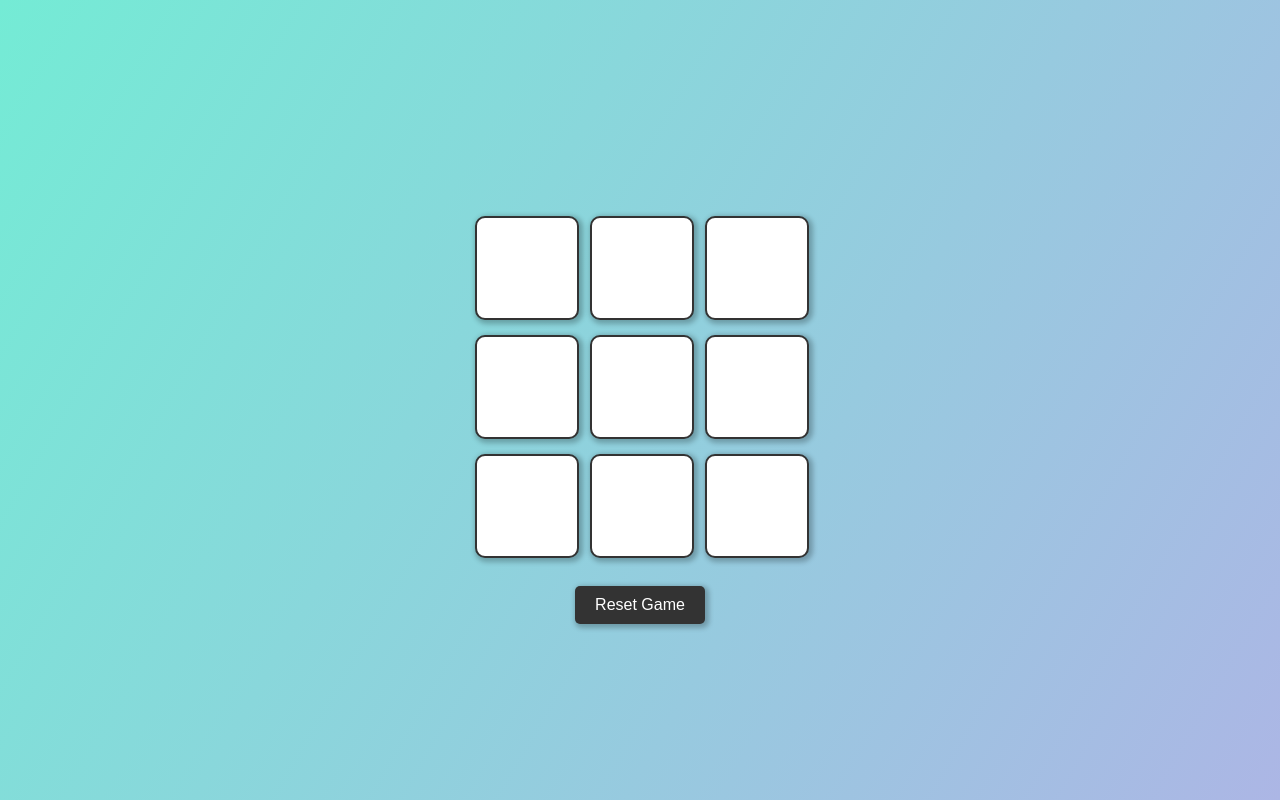
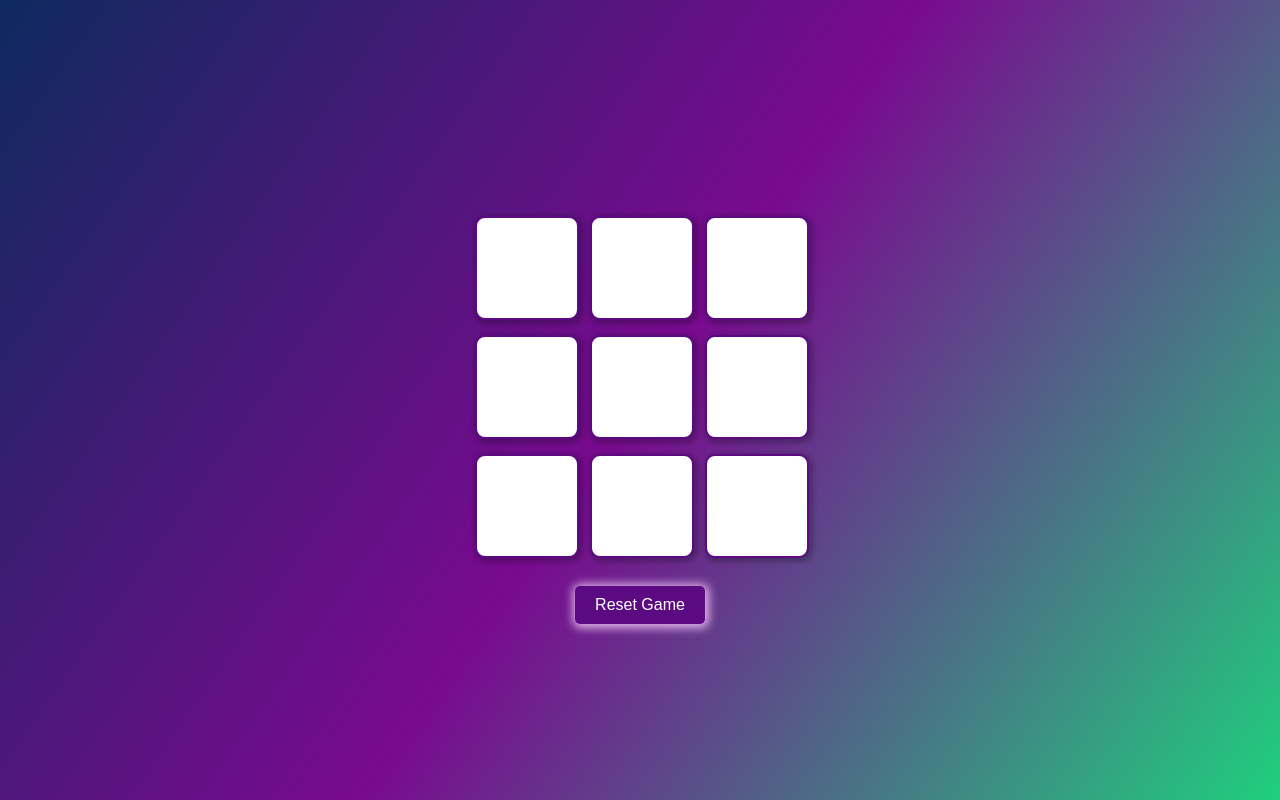
Before and after one commit to ArinaStone/tic-tac-toe-game, a plain HTML site: page index.html in a window 1280 px wide. Both pictures are taken after a click on the button "Reset Game". Drawn offline with Linux system fonts and the light colour scheme.

Commit message:
Style updated

```diff
--- a/index.html
+++ b/index.html
@@ -8,21 +8,21 @@
     </head>
     <body>
         <div id="gameMessage" class="game-message message-appear"></div>
-        <div id="tic-tac-toe-board">
-            <div class="row">
-                <div class="cell" id="cell-1"></div>
-                <div class="cell" id="cell-2"></div>
-                <div class="cell" id="cell-3"></div>
+        <div id="gameboard">
+            <div class="gameboard__row">
+                <div class="gameboard__cell" id="cell-1"></div>
+                <div class="gameboard__cell" id="cell-2"></div>
+                <div class="gameboard__cell" id="cell-3"></div>
             </div>
-            <div class="row">
-                <div class="cell" id="cell-4"></div>
-                <div class="cell" id="cell-5"></div>
-                <div class="cell" id="cell-6"></div>
+            <div class="gameboard__row">
+                <div class="gameboard__cell" id="cell-4"></div>
+                <div class="gameboard__cell" id="cell-5"></div>
+                <div class="gameboard__cell" id="cell-6"></div>
             </div>
-            <div class="row">
-                <div class="cell" id="cell-7"></div>
-                <div class="cell" id="cell-8"></div>
-                <div class="cell" id="cell-9"></div>
+            <div class="gameboard__row">
+                <div class="gameboard__cell" id="cell-7"></div>
+                <div class="gameboard__cell" id="cell-8"></div>
+                <div class="gameboard__cell" id="cell-9"></div>
             </div>
         </div>
         <button id="resetButton">Reset Game</button>
--- a/script.js
+++ b/script.js
@@ -1,66 +1,68 @@
 'use strict';
 
+// Начальные настройки
 let currentPlayer = 'X';
 let gameBoard = ['', '', '', '', '', '', '', '', ''];
 let gameActive = true;
+
 const message = document.getElementById('gameMessage');
 message.classList.remove('message-appear');
 
+// Смена игрока
 function handlePlayerTurn(clickedCellIndex) {
+    // Проверка клетки и активна ли игра
     if (gameBoard[clickedCellIndex] !== '' || !gameActive) {
         return;
     }
+    // Установка символа текущего игрока и переключение хода
     gameBoard[clickedCellIndex] = currentPlayer;
     checkForWinOrDraw();
     currentPlayer = currentPlayer === 'X' ? 'O' : 'X';
 }
 
+// Выбор всех ячеек и добавление слушателя событий
+const cells = document.querySelectorAll('.gameboard__cell');
+cells.forEach(cell => {
+    cell.addEventListener('click', cellClicked, false);
+});
+
+// Обработка кликов по ячейкам
 function cellClicked(clickedCellEvent) {
+    // Проверка идентификатора ячейки
     const clickedCell = clickedCellEvent.target;
     const clickedCellIndex = parseInt(clickedCell.id.replace('cell-', '')) - 1;
     if (gameBoard[clickedCellIndex] !== '' || !gameActive) {
         return;
     }
+    // Переключение хода и обновление интерфейса
     handlePlayerTurn(clickedCellIndex);
     updateUI();
+    clickedCell.style.backgroundColor = '#fae798';
 }
 
-const cells = document.querySelectorAll('.cell');
-
-cells.forEach(cell => {
-    cell.addEventListener('click', cellClicked, false);
-});
-
+// Обновление интерфейса
 function updateUI() {
     for (let i = 0; i < cells.length; i++) {
         cells[i].innerText = gameBoard[i];
     }
 }
 
-function announceWinner(player) {
-    message.innerText = `🎉 Player ${player} Wins!`;
-    message.classList.add('message-appear');
-}
-
-function announceDraw() {
-    message.innerText = 'Game Draw!';
-    message.classList.add('message-appear');
-}
-
+// Возможные выигрышные комбинации
 const winConditions = [
-  [0, 1, 2], // Top row
-  [3, 4, 5], // Middle row
-  [6, 7, 8], // Bottom row
-  [0, 3, 6], // Left column
-  [1, 4, 7], // Middle column
-  [2, 5, 8], // Right column
-  [0, 4, 8], // Left-to-right diagonal
-  [2, 4, 6]  // Right-to-left diagonal
+    [0, 1, 2], // Верхний ряд
+    [3, 4, 5], // Средний ряд
+    [6, 7, 8], // Нижний ряд
+    [0, 3, 6], // Левый столбик
+    [1, 4, 7], // Средний столбик
+    [2, 5, 8], // Правый столбик
+    [0, 4, 8], // Диагональ слева направо
+    [2, 4, 6]  // Диагональ справа налево
 ];
 
+// Проверка статуса игры
 function checkForWinOrDraw() {
     let roundWon = false;
-
+    // Перебор выигрышных комбинаций
     for (let i = 0; i < winConditions.length; i++) {
         const [a, b, c] = winConditions[i];
         if (gameBoard[a] && gameBoard[a] === gameBoard[b] && gameBoard[a] === gameBoard[c]) {
@@ -68,13 +70,13 @@ function checkForWinOrDraw() {
             break;
         }
     }
-
+    // Игрок выиграл
     if (roundWon) {
         announceWinner(currentPlayer);
         gameActive = false;
         return;
     }
-
+    // Ничья
     let roundDraw = !gameBoard.includes('');
     if (roundDraw) {
         announceDraw();
@@ -83,16 +85,32 @@ function checkForWinOrDraw() {
     }
 }
 
+// Объявление победителя
+function announceWinner(player) {
+    message.innerText = `🎉 Player ${player} Wins!`;
+    message.classList.add('message-appear');
+}
+
+// Объявление ничьей
+function announceDraw() {
+    message.innerText = '👍 Game Draw!';
+    message.classList.add('message-appear');
+}
+
+// Добавление кнопки сброса
+const resetButton = document.getElementById('resetButton');
+resetButton.addEventListener('click', resetGame, false);
+
+// Перезапуск игры
 function resetGame() {
     gameBoard = ['', '', '', '', '', '', '', '', ''];
     gameActive = true;
     currentPlayer = 'X';
     cells.forEach(cell => {
         cell.innerText = '';
+        cell.style.backgroundColor = '#fff';
     });
     message.innerText = '';
     message.classList.remove('message-appear');
+
 }
-
-const resetButton = document.getElementById('resetButton');
-resetButton.addEventListener('click', resetGame, false);
--- a/style.css
+++ b/style.css
@@ -6,12 +6,12 @@ body {
     align-items: center;
     height: 100vh;
     margin: 0;
-    background: linear-gradient(120deg, #74ebd5, #ACB6E5);
-    color: #333;
+    background: linear-gradient(125deg, #0e2a5e, #790a8f, #1fcf7d);
+    color: #5c0a82;
     box-sizing: border-box;
 }
 
-#tic-tac-toe-board {
+#gameboard {
     display: grid;
     grid-template-columns: repeat(3, 100px);
     grid-template-rows: repeat(3, 100px);
@@ -21,9 +21,9 @@ body {
     z-index: 3;
 }
 
-.cell {
+.gameboard__cell {
     background-color: #fff;
-    border: 2px solid #333;
+    border: 2px solid #5c0a82;
     border-radius: 10px;
     display: flex;
     justify-content: center;
@@ -37,16 +37,17 @@ body {
     box-shadow: 2px 2px 5px 2px rgba(5, 6, 8, 0.25);
 }
 
-.cell:hover {
-    background-color: rgb(165, 247, 173);
+.gameboard__cell:hover {
     transform: translate(2px, 2px);
+    border: 2px solid #64e817;
+    box-shadow: 1px 1px 10px 5px rgb(165, 247, 173);
 }
 
 .game-message {
     text-align: center;
     height: 20px;
     font-size: 20px;
-    color: #333;
+    color: #fff;
     transition: all .4s linear;
     transform: translateY(40px);
     z-index: 2;
@@ -59,16 +60,17 @@ body {
     padding: 10px 20px;
     font-size: 1rem;
     color: #fff;
-    background-color: #333;
+    background-color: #5c0a82;
     border: none;
     cursor: pointer;
     border-radius: 5px;
     transition: all 0.3s ease;
-    box-shadow: 2px 2px 5px 2px rgba(5, 6, 8, 0.25);
+    box-shadow: 1px 1px 10px 3px #e2b5eb;
 }
 
 #resetButton:hover {
     background-color: #fff;
-    color: #333;
+    color: #5c0a82;
     transform: scale(105%) translateY(-3px);
+    box-shadow: none;
 }
```
